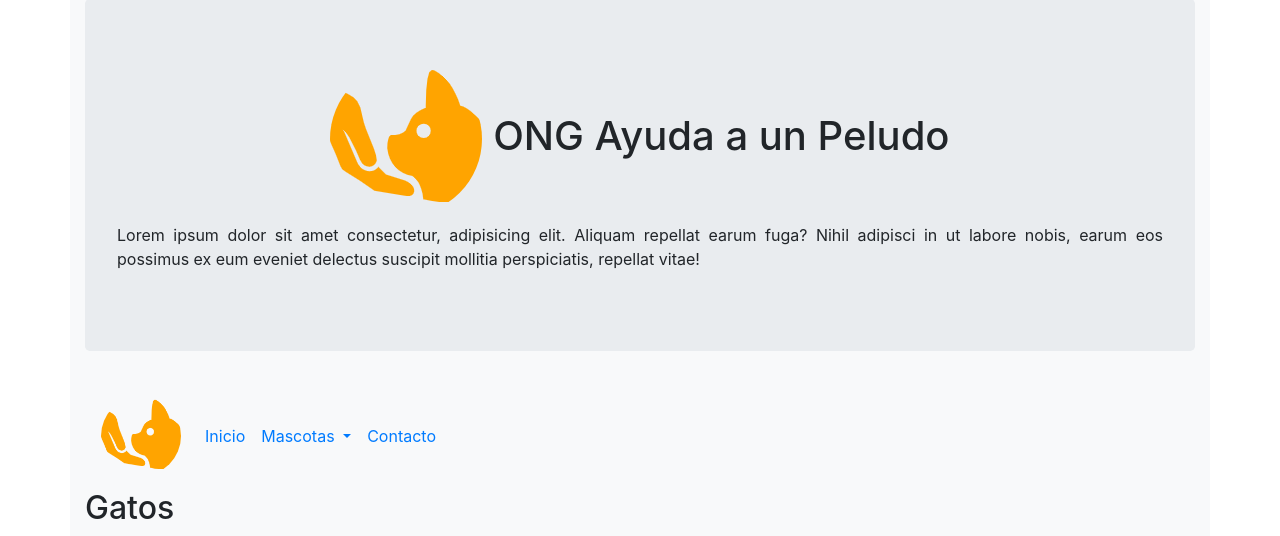
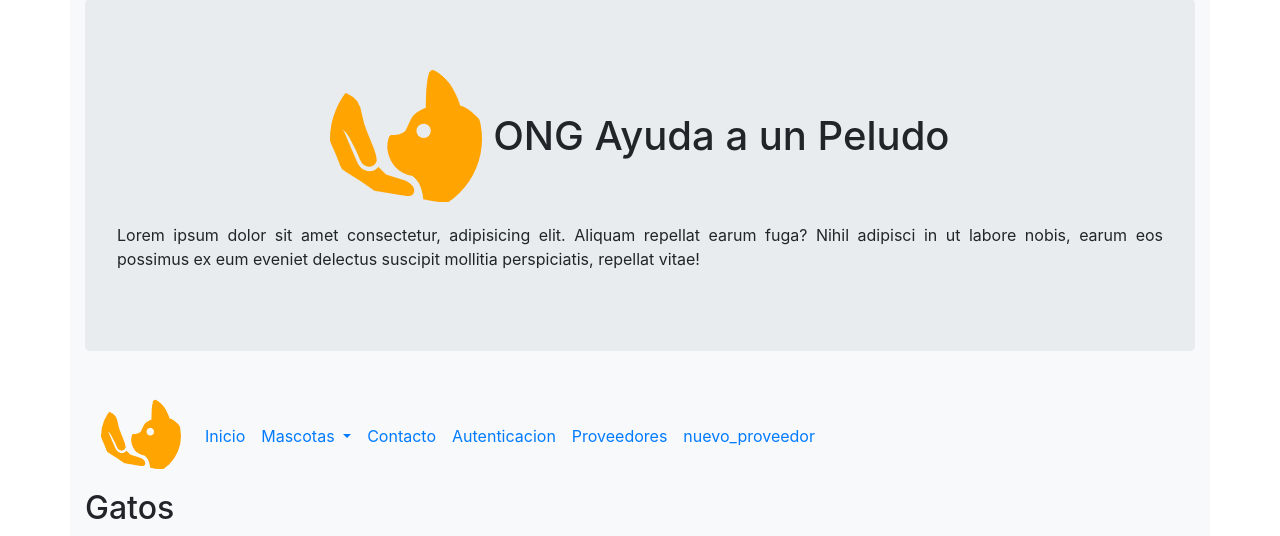
Before and after one commit to CarlaSepMey/Evaluacion4, a Django app: page /gatos in a window 1280 px wide. Shown: the part 25-561 px from the top of the page. Run offline with Django 3.2, Linux system fonts and the light colour scheme; some libraries are stand-ins or nearby versions.

Commit message:
agregar cambio menu

```diff
--- a/ong/core/templates/core/gatos.html
+++ b/ong/core/templates/core/gatos.html
@@ -57,6 +57,18 @@ html
 
                         <a class="nav-link" href="contacto">Contacto</a>
                     </li>
+                    <li class="nav-item">
+
+                        <a class="nav-link" href="registro">Autenticacion</a>
+                    </li>
+                    <li class="nav-item">
+
+                        <a class="nav-link" href="proveedores">Proveedores</a>
+                    </li>
+                    <li class="nav-item">
+
+                        <a class="nav-link" href="nuevo_proveedor">nuevo_proveedor</a>
+                    </li>
                 </ul>
             </nav>
             <main class="flex-fill">
```
Also changed, not shown: ong/core/templates/core/perros.html (+12 -0 lines).
